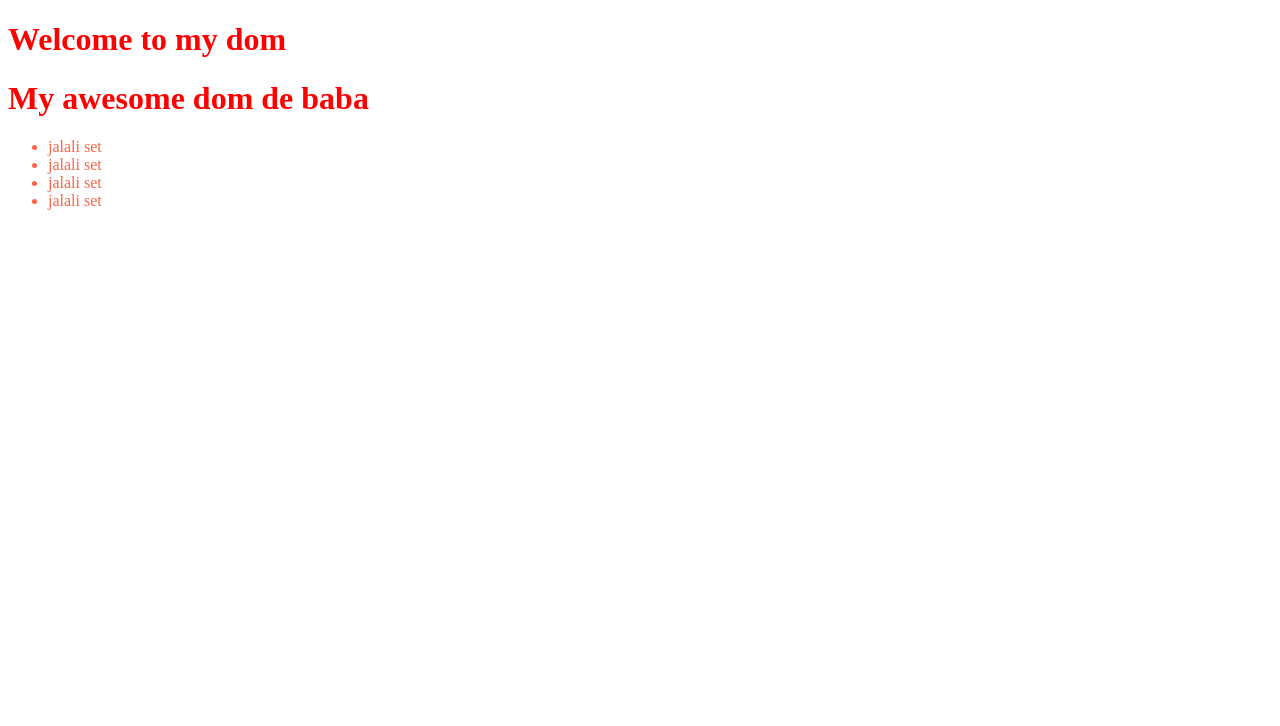
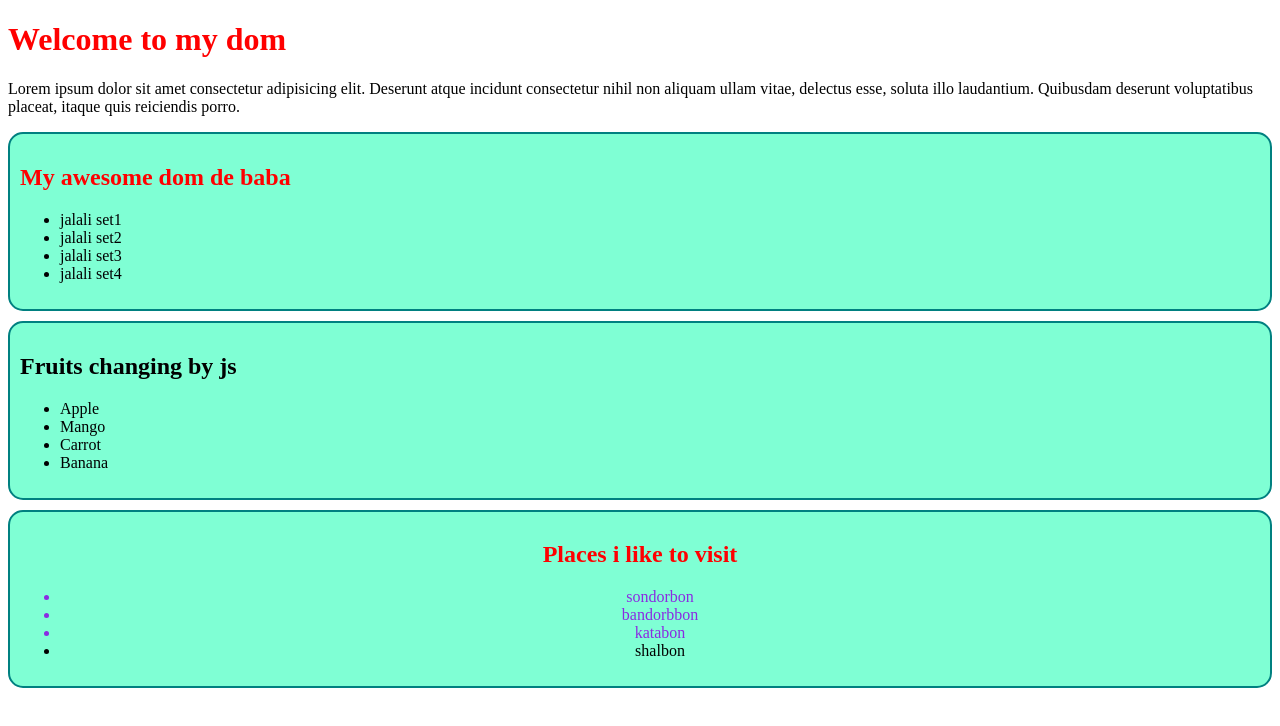
Before and after one commit to abdulmazidakash/m-25-practice-dom, a plain HTML site: page dom.html in a window 1280 px wide. Drawn offline with Linux system fonts and the light colour scheme.

Commit message:
dom practice

```diff
--- a/dom.html
+++ b/dom.html
@@ -9,23 +9,62 @@
 		h1{
 			color: red;
 		}
-		li{
+		#fruits-container li{
 			color: tomato;
+		}
+		#fruits-title{
+			color: black;
+		}
+
+		.important-places{
+			color: blueviolet;
+		}
+
+		.large-text{
+			font-size: 2em;
+		}
+
+		.text-center{
+			text-align: center;
 		}
 	</style>
 </head>
 <body>
 	<header>
 		<h1>Welcome to my dom</h1>
+		<p>Lorem ipsum dolor sit amet consectetur adipisicing elit. Deserunt atque incidunt consectetur nihil non aliquam ullam vitae, delectus esse, soluta illo laudantium. Quibusdam deserunt voluptatibus placeat, itaque quis reiciendis porro.</p>
 	</header>
 	<main>
-		<h1>My awesome dom de baba</h1>
-		<ul>
-			<li>jalali set</li>
-			<li>jalali set</li>
-			<li>jalali set</li>
-			<li>jalali set</li>
-		</ul>
+
+		<section>
+			<h1>My awesome dom de baba</h1>
+			<ul>
+				<li>jalali set1</li>
+				<li>jalali set2</li>
+				<li>jalali set3</li>
+				<li>jalali set4</li>
+			</ul>
+		</section>
+
+		<section class="fruits-container">
+			<h1 id="fruits-title" class="some-class random-class blue-bg">Fruits i like</h1>
+			<ul>
+				<li>Apple</li>
+				<li>Mango</li>
+				<li>Carrot</li>
+				<li>Banana</li>
+			</ul>
+		</section>
+
+		<section id="places-container" class="large-text">
+			<h1 id="places-title">Places i like to visit</h1>
+			<ul>
+				<li class="important-places">sondorbon</li>
+				<li class="important-places">bandorbbon</li>
+				<li class="important-places">katabon</li>
+				<li>shalbon</li>
+			</ul>
+		</section>
 	</main>
 
 	<script src="js/dom.js"></script>
--- a/js/dom.js
+++ b/js/dom.js
@@ -1,3 +1,59 @@
 console.log('hello from js');
 // console.log(document);
-console.log(document.body);
+// console.log(document.body);
+
+const student = {
+	name: 'abul',
+	Id: 11,
+	study: function(time){
+		// console.log(time, 'study kortase');
+	}
+}
+
+const liCollection = document.getElementsByTagName('li');
+// console.log(liCollection);
+for(const li of liCollection){
+	// console.log(li.innerText);
+}
+
+const h1Collection = document.getElementsByTagName('h1');
+// console.log(h1Collection);
+
+for (const h1 of h1Collection){
+	// console.log(h1.innerText);
+}
+
+const places = document.getElementsByClassName('important-places');
+for (const place of places){
+	// console.log(place.innerText);
+}
+
+const fruitsTitle = document.getElementById('fruits-title');
+fruitsTitle.innerText  = 'Fruits changing by js'
+
+const someLi = document.querySelectorAll('#fruits-container li')
+// console.log(someLi);
+
+for (const li of someLi){
+	// console.log(li.innerText);
+}
+
+const sections = document.querySelectorAll('section');
+
+// console.log(sections);
+for (const section of sections){
+	// console.log(section);
+	section.style.border = '2px solid teal';
+	section.style.marginBottom = '10px';
+	section.style.borderRadius = '15px';
+	section.style.backgroundColor = 'aquamarine';
+	section.style.padding = '10px';
+}
+
+// const placesContainer = document.getElementById('places-container');
+// placesContainer.style.backgroundColor = 'yellow';
+
+
+const placesContainer = document.getElementById('places-container');
+placesContainer.classList.add('text-center');
+placesContainer.classList.remove('large-text');
```
